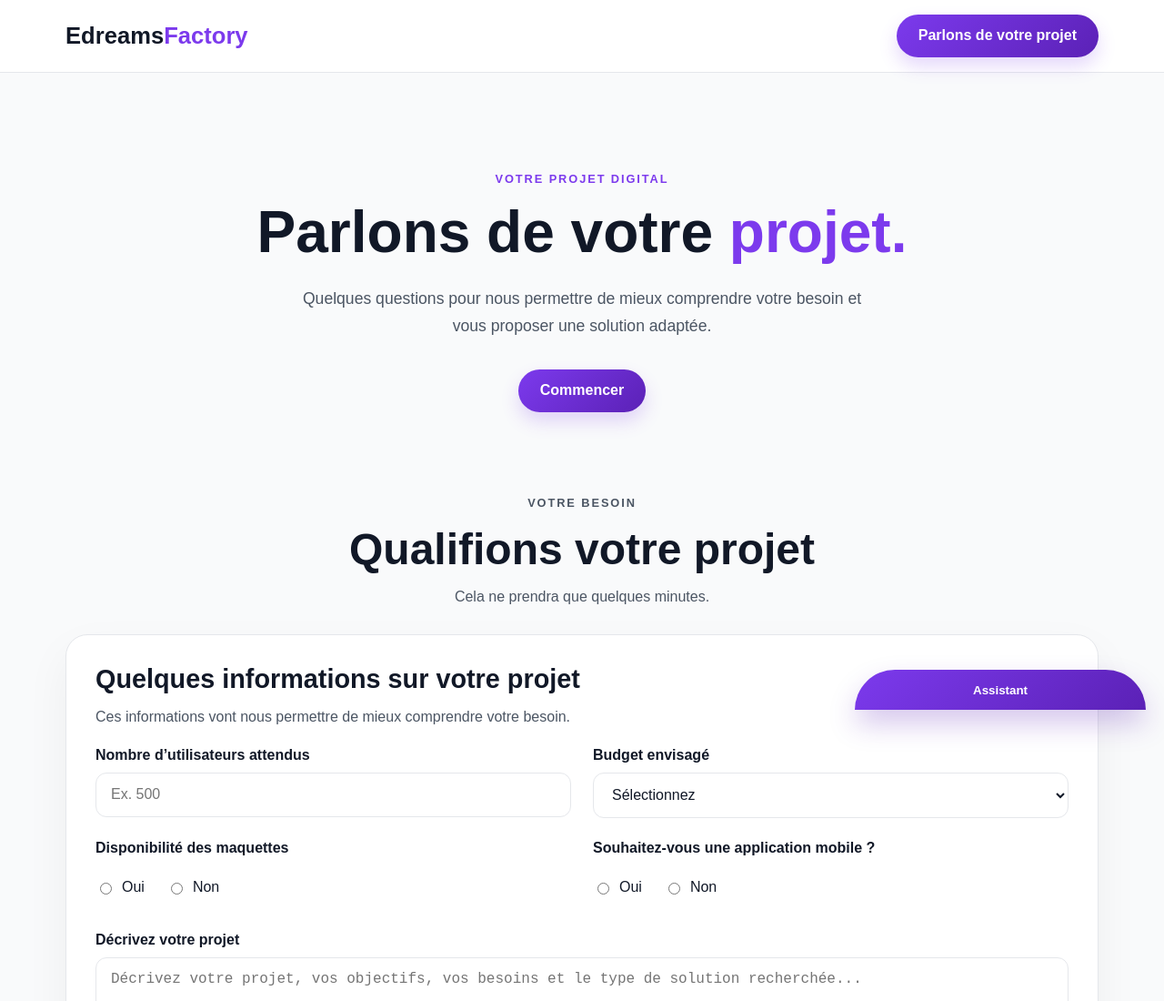
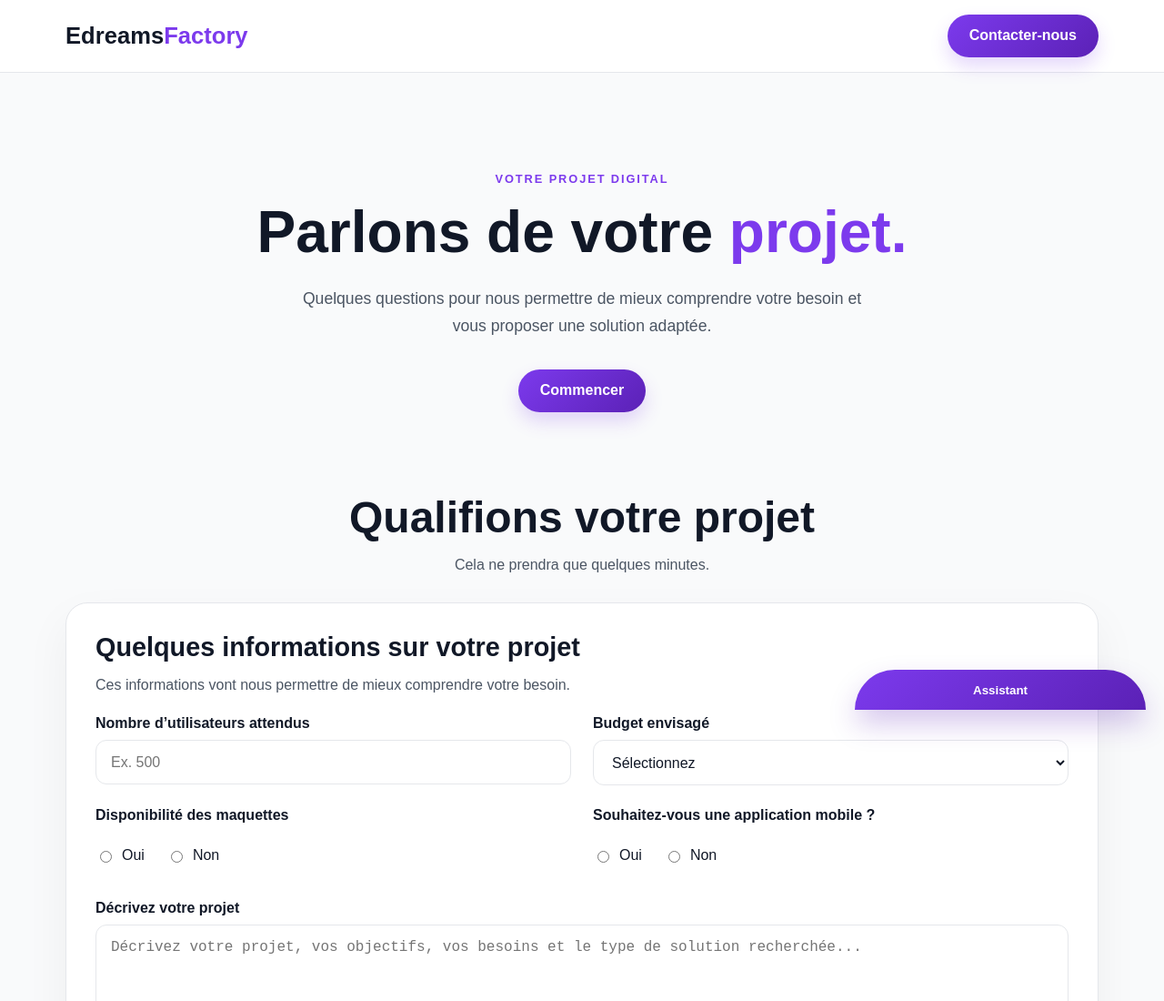
Before and after one commit to Babajii91/edreams_factory-project, a website: page public/index.html in a window 1280 px wide. Shown: the top 1100 px of the page at 91% size. Drawn offline with nearby package versions, Linux system fonts and the light colour scheme.

Commit message:
rectification index.html 2

```diff
--- a/public/index.html
+++ b/public/index.html
@@ -17,7 +17,7 @@
             <nav>
             </nav>
             <a href="#projet" class="bouton-contact">
-                Parlons de votre projet
+                Contacter-nous
             </a>
         </div>
     </header>
@@ -47,10 +47,6 @@
 
         <section id="projet" class="formulaire-section">
             <div class="titre-section">
-
-                <p class="petit-titre">
-                    VOTRE BESOIN
-                </p>
 
                 <h2>
                     Qualifions votre projet
```
